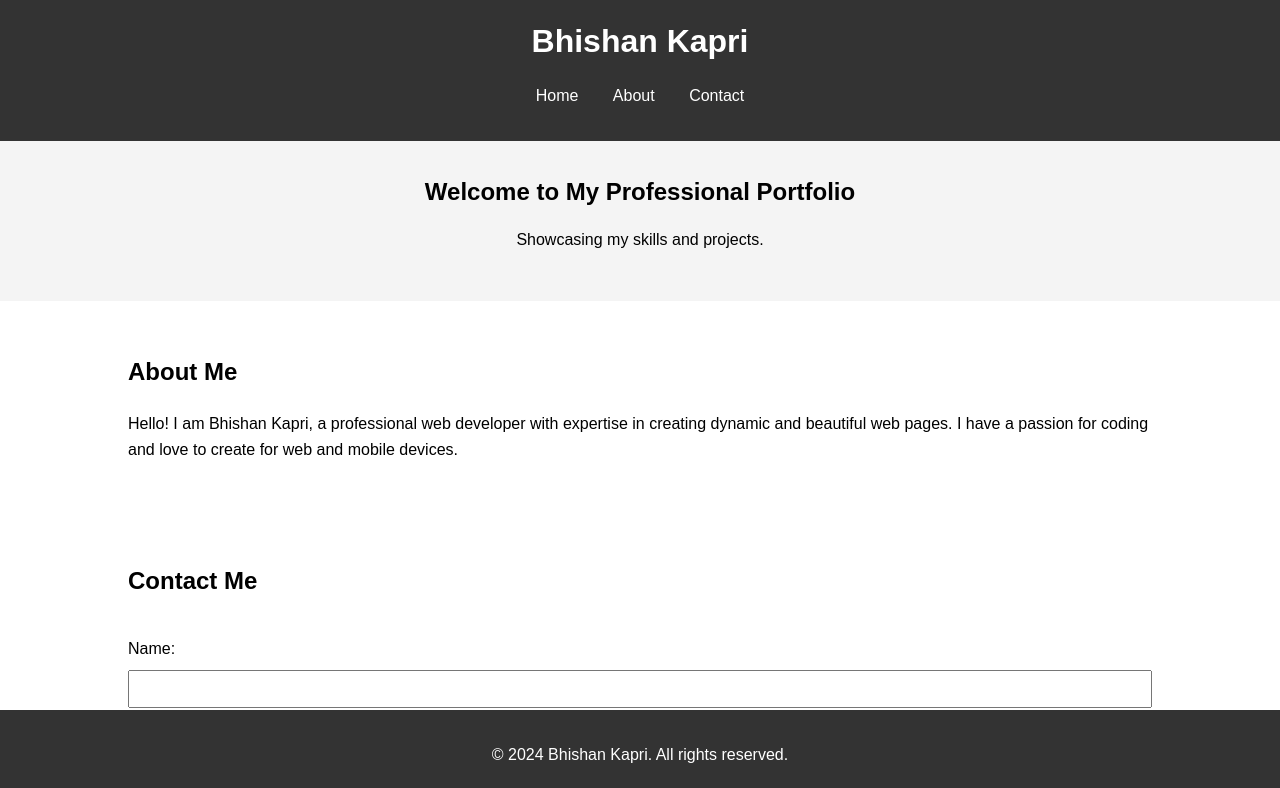
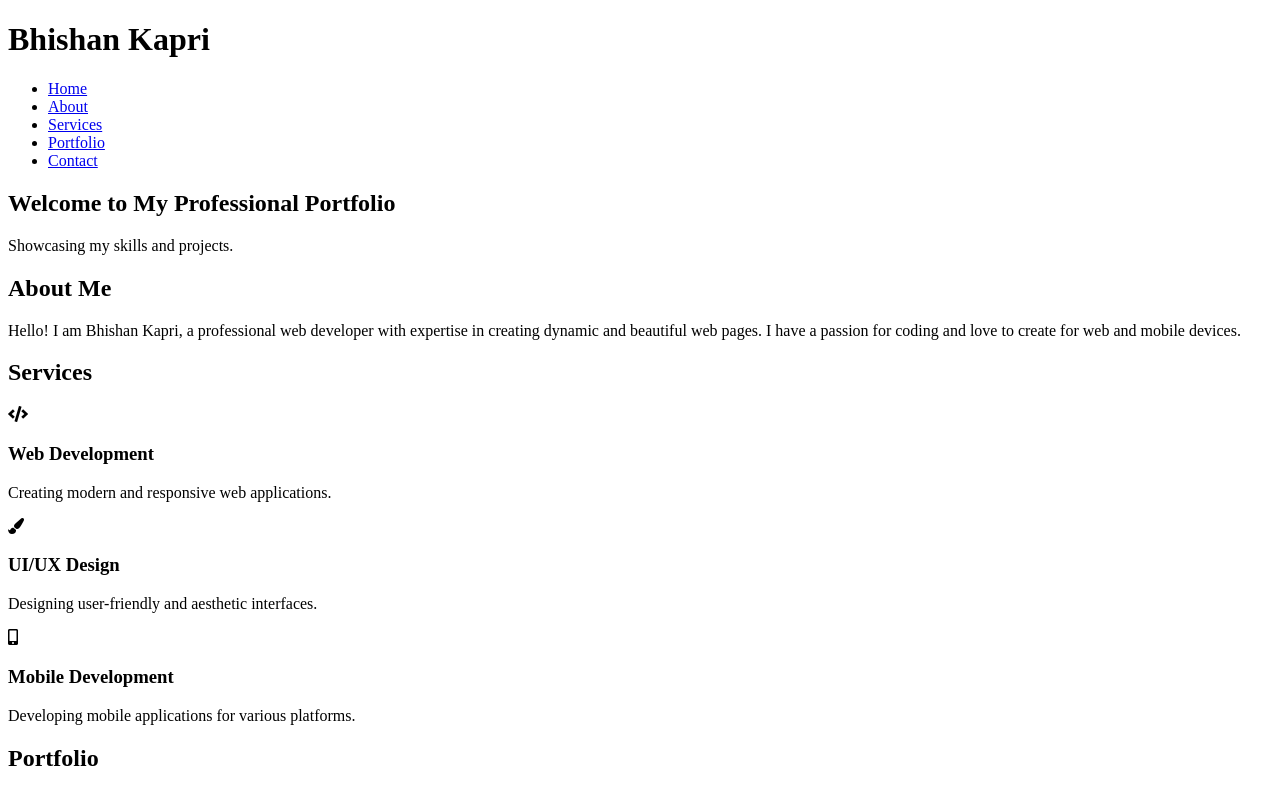
Before and after one commit to Rabin-Pandey44/Portfolio, a PHP site: page / in a window 1280 px wide. Shown: the top 788 px of the page. Run offline with PHP 8.4, Linux system fonts and the light colour scheme.

Commit message:
all change

```diff
--- a/index.html
+++ b/index.html
@@ -4,7 +4,8 @@
     <meta charset="UTF-8">
     <meta name="viewport" content="width=device-width, initial-scale=1.0">
     <title>Bhishan Kapri - Professional Portfolio</title>
-    <link rel="stylesheet" href="project.css">
+    <link rel="stylesheet" href="styles.css">
+    <link rel="stylesheet" href="https://cdnjs.cloudflare.com/ajax/libs/font-awesome/5.15.4/css/all.min.css">
 </head>
 <body>
     <header>
@@ -12,9 +13,11 @@
             <h1>Bhishan Kapri</h1>
             <nav>
                 <ul>
-                    <li><a href="#home" target="_self">Home</a></li>
-                    <li><a href="#about" target="_self">About</a></li>
-                    <li><a href="#contact"target="_self">Contact</a></li>
+                    <li><a href="#home">Home</a></li>
+                    <li><a href="#about">About</a></li>
+                    <li><a href="#services">Services</a></li>
+                    <li><a href="#portfolio">Portfolio</a></li>
+                    <li><a href="#contact">Contact</a></li>
                 </ul>
             </nav>
         </div>
@@ -29,6 +32,46 @@
         <div class="container">
             <h2>About Me</h2>
             <p>Hello! I am Bhishan Kapri, a professional web developer with expertise in creating dynamic and beautiful web pages. I have a passion for coding and love to create for web and mobile devices.</p>
+        </div>
+    </section>
+    <section id="services">
+        <div class="container">
+            <h2>Services</h2>
+            <div class="service-box">
+                <i class="fas fa-code"></i>
+                <h3>Web Development</h3>
+                <p>Creating modern and responsive web applications.</p>
+            </div>
+            <div class="service-box">
+                <i class="fas fa-paint-brush"></i>
+                <h3>UI/UX Design</h3>
+                <p>Designing user-friendly and aesthetic interfaces.</p>
+            </div>
+            <div class="service-box">
+                <i class="fas fa-mobile-alt"></i>
+                <h3>Mobile Development</h3>
+                <p>Developing mobile applications for various platforms.</p>
+            </div>
+        </div>
+    </section>
+    <section id="portfolio">
+        <div class="container">
+            <h2>Portfolio</h2>
+            <div class="portfolio-item">
+                <img src="project1.jpg" alt="Project 1">
+                <h3>Project 1</h3>
+                <p>Description of project 1.</p>
+            </div>
+            <div class="portfolio-item">
+                <img src="project2.jpg" alt="Project 2">
+                <h3>Project 2</h3>
+                <p>Description of project 2.</p>
+            </div>
+            <div class="portfolio-item">
+                <img src="project3.jpg" alt="Project 3">
+                <h3>Project 3</h3>
+                <p>Description of project 3.</p>
+            </div>
         </div>
     </section>
     <section id="contact">
@@ -53,6 +96,6 @@
             <p>&copy; 2024 Bhishan Kapri. All rights reserved.</p>
         </div>
     </footer>
-    <script src="project.js"></script>
+    <script src="script.js"></script>
 </body>
 </html>
--- a/project.css
+++ b/project.css
@@ -4,6 +4,7 @@
     padding: 0;
     box-sizing: border-box;
     line-height: 1.6;
+    background-color: #f4f4f4;
 }
 
 .container {
@@ -57,9 +58,20 @@
     color: white;
     text-align: center;
     padding: 1rem 0;
-    position: fixed;
-    width: 100%;
-    bottom: 0;
+}
+
+.service-box, .portfolio-item {
+    margin: 1rem 0;
+    padding: 1rem;
+    background-color: white;
+    border-radius: 5px;
+    box-shadow: 0 0 10px rgba(0, 0, 0, 0.1);
+    text-align: center;
+}
+
+.service-box i {
+    font-size: 2rem;
+    margin-bottom: 1rem;
 }
 
 form {
@@ -68,23 +80,21 @@
 }
 
 form label {
-    margin-top: 1rem;
+    margin: 0.5rem 0 0.2rem;
 }
 
-form input, form textarea, form button {
-    margin-top: 0.5rem;
+form input, form textarea {
     padding: 0.5rem;
-    font-size: 1rem;
+    margin-bottom: 1rem;
+    border: 1px solid #ccc;
+    border-radius: 5px;
 }
 
 form button {
+    padding: 0.5rem;
     background-color: #333;
     color: white;
     border: none;
+    border-radius: 5px;
     cursor: pointer;
-    margin-top: 1rem;
 }
-
-form button:hover {
-    background-color: #555;
-}
--- a/project.js
+++ b/project.js
@@ -1,5 +1,4 @@
 document.getElementById('contactForm').addEventListener('submit', function(event) {
     event.preventDefault();
     alert('Thank you for your message! I will get back to you soon.');
-    document.getElementById('contactForm').reset();
 });
```
